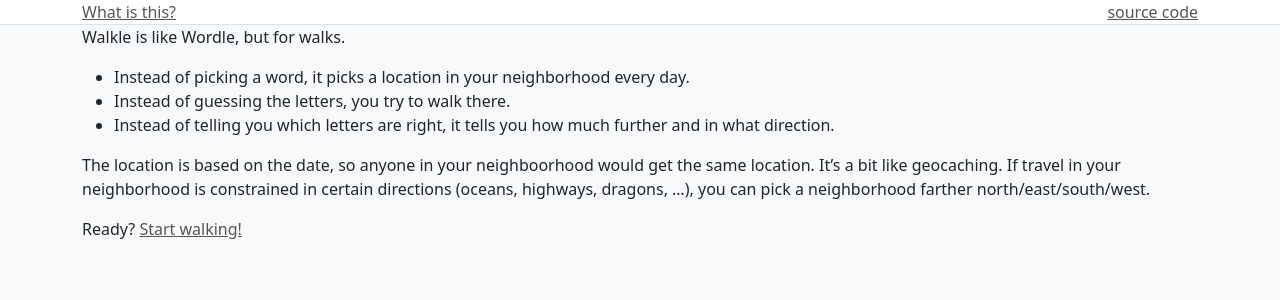
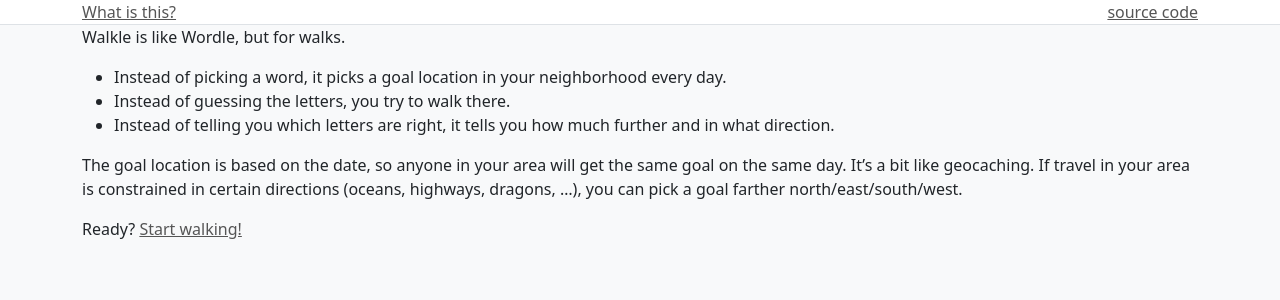
Before and after one commit to mccalluc/walkle, a Jekyll site: the page built from docs/about.md, in a window 1280 px wide. Shown: the top 300 px of the page. Built offline with Jekyll 4.4.1, drawn with Linux system fonts in a browser that asks for light colours.

Commit message:
dest/target -> goal

```diff
--- a/docs/about.md
+++ b/docs/about.md
@@ -4,13 +4,13 @@ layout: base
 ---
 
 Walkle is like Wordle, but for walks.
-- Instead of picking a word, it picks a location in your neighborhood every day.
+- Instead of picking a word, it picks a goal location in your neighborhood every day.
 - Instead of guessing the letters, you try to walk there.
 - Instead of telling you which letters are right, it tells you how much further and in what direction.
 
-The location is based on the date, so anyone in your neighboorhood would get the same location. It's a bit like geocaching.
-If travel in your neighborhood is constrained in certain directions
-(oceans, highways, dragons, ...), you can pick a neighborhood farther
+The goal location is based on the date, so anyone in your area will get the same goal on the same day. It's a bit like geocaching.
+If travel in your area is constrained in certain directions
+(oceans, highways, dragons, ...), you can pick a goal farther
 north/east/south/west.
 
 Ready? [Start walking!]({{ site.baseurl }}/)
```
Also changed, not shown: docs/assets/js/components/InitApp.js (+8 -10 lines), docs/assets/js/components/LoopApp.js (+8 -8 lines).
